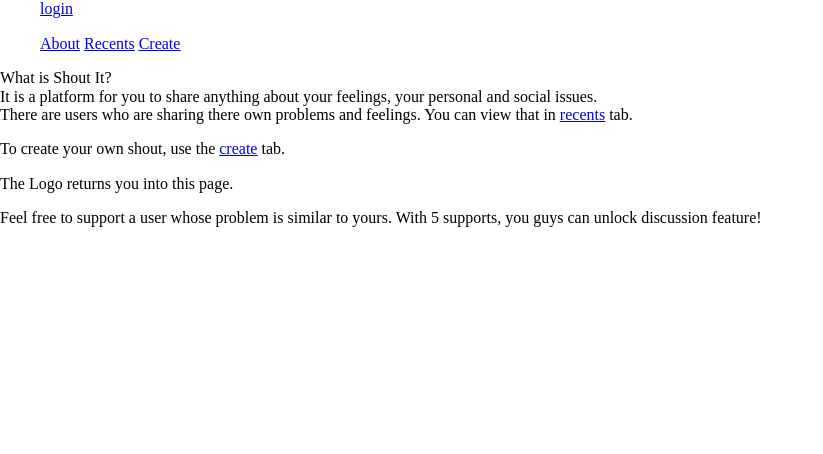
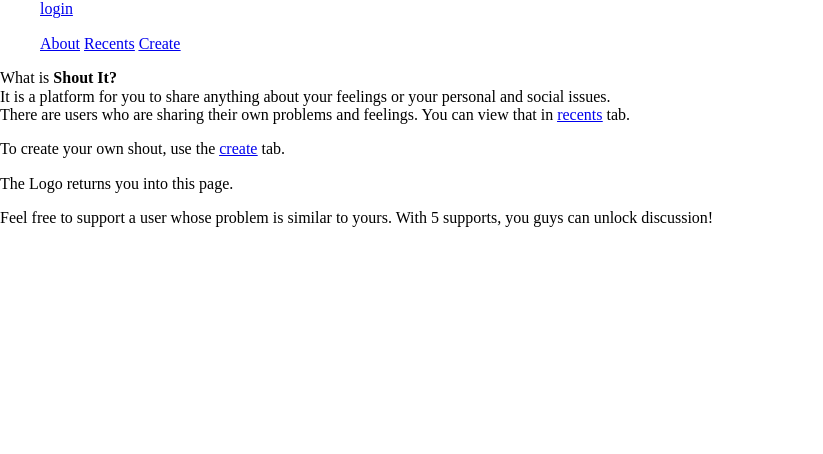
Before and after one commit to shhra/shout-prod, a Django app: page / in a window 1280 px wide. Shown: the part 346-800 px from the top of the page, without its empty margins (0-823 px from the left). Run offline with Django 3.2, Linux system fonts and the light colour scheme; some libraries are stand-ins or nearby versions; some web fonts are replaced.

Commit message:
Trying prod -22

```diff
--- a/templates/home.html
+++ b/templates/home.html
@@ -11,9 +11,9 @@
 </nav>
 
 <div class="bar">
-<p> What is Shout It? </br>
-It is a platform for you to share anything about your feelings, your personal and social issues. </br>
-There are users who are sharing there own problems and feelings. You can view that in
+    <p> What is <strong>Shout It?</strong> </br>
+It is a platform for you to share anything about your feelings or your personal and social issues. </br>
+There are users who are sharing their own problems and feelings. You can view that in
 <a href="{% url 'master:shouts' %}"><u>recents</u></a> tab.
 </p>
 <p>To create your own shout, use the <a href="{% url 'master:create_shout' %}"><u>create</u></a> tab.
@@ -23,7 +23,7 @@ The Logo returns you into this page.
 </p>
 <p>
 Feel free to support a user whose problem is similar to yours. With 5 supports, you guys can unlock
-discussion feature!
+discussion!
 </p>
 </div>
 {% endblock %}
```
